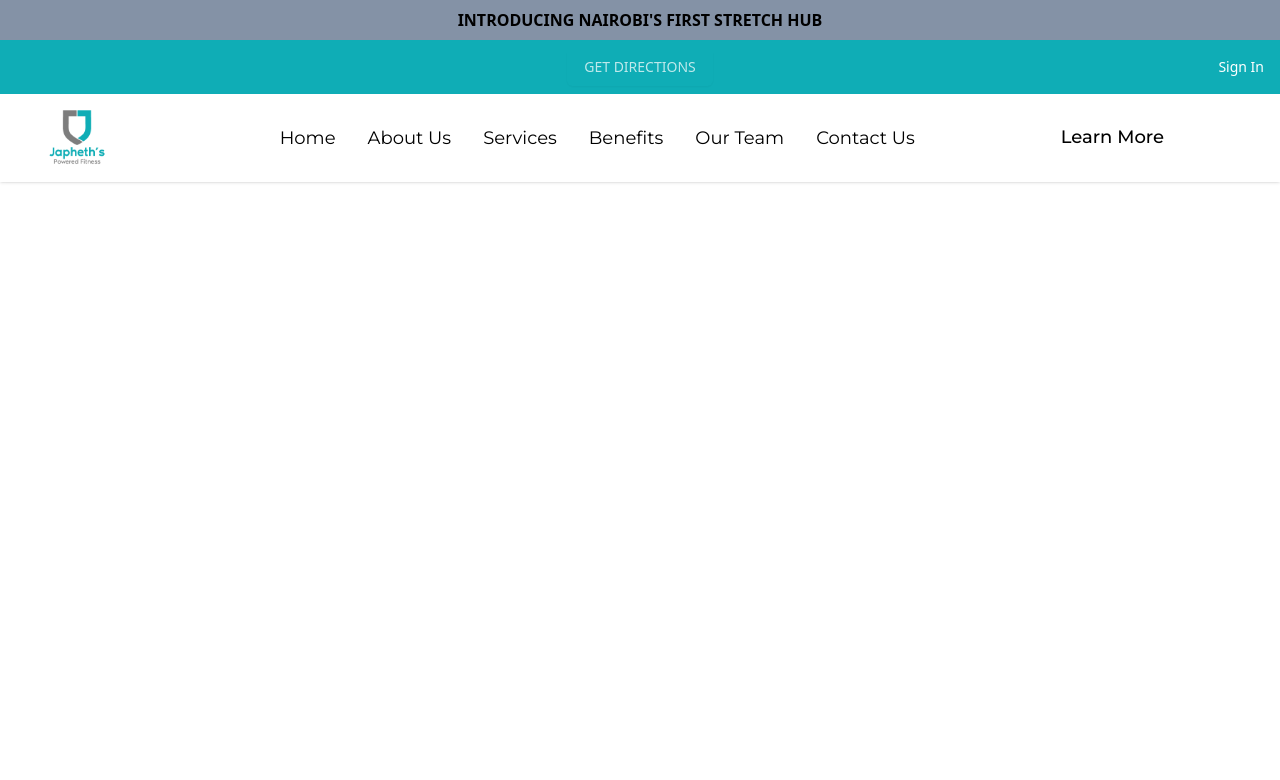
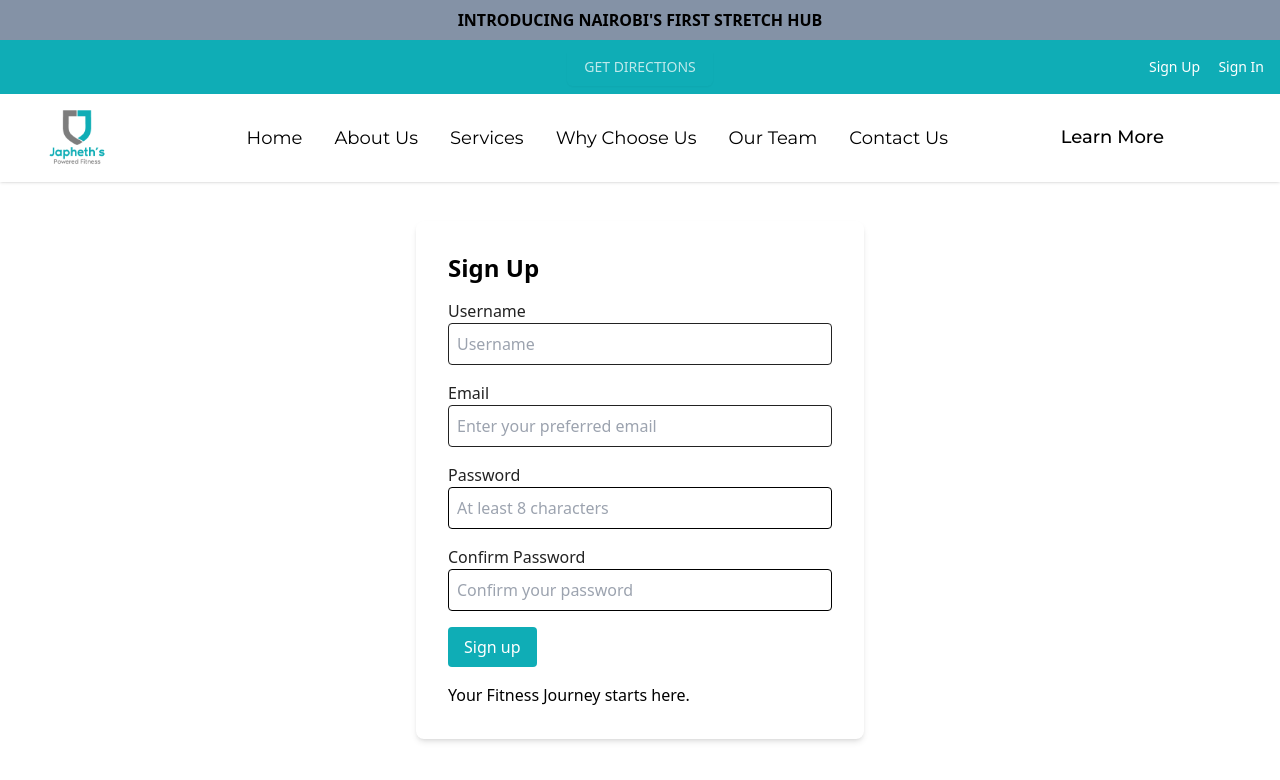
Before and after one commit to meshack-vs-you-all/first-jpf-template, a React (Vite) app: page /signup in a window 1280 px wide. Shown: the top 780 px of the page. Built offline with nearby package versions, Linux system fonts and the light colour scheme.

Commit message:
separate log in and sign up but with better Nav

```diff
--- a/package.json
+++ b/package.json
@@ -16,7 +16,8 @@
     "dotenv": "^16.4.5",
     "react": "^18.2.0",
     "react-dom": "^18.2.0",
-    "react-router-dom": "^6.23.1"
+    "react-router-dom": "^6.23.1",
+    "react-router-hash-link": "^2.4.3"
   },
   "devDependencies": {
     "@types/react": "^18.2.66",
--- a/src/App.jsx
+++ b/src/App.jsx
@@ -1,7 +1,9 @@
 import { BrowserRouter as Router, Route, Routes, Navigate } from 'react-router-dom';
 import Nav from './components/Shared/Nav';
 import AdminDashboard from './components/Admin/AdminDashboard';
-import Auth from './components/Auth/Auth';
+import Auth from './components/Auth/Login';
+import Signup from './components/Auth/Signup';
+import CompleteProfile from './components/Auth/CompleteProfile';
 import UserDashboard from './components/User/UserDashboard';
 import Home from './components/Home/Home';
 import Profile from './components/Profile/Profile';
@@ -16,7 +18,6 @@ import PaymentManagement from './components/Admin/PaymentManagement';
 import Loading from './components/Shared/Loading';
 import { useEffect, useState } from 'react';
 import axios from 'axios';
-import CompleteProfile from './components/Auth/CompleteProfile';
 
 const App = () => {
     const [isAuthenticated, setIsAuthenticated] = useState(false);
@@ -58,6 +59,8 @@ const App = () => {
                 <Routes>
                     <Route path="/" element={<Home />} />
                     <Route path="/auth" element={<Auth />} />
+                    <Route path="/signup" element={<Signup />} />
+                    <Route path="/complete-profile" element={isAuthenticated && !profileComplete ? <CompleteProfile /> : <Navigate to="/" />} />
                     <Route path="/admin" element={isAuthenticated && userRole === 'admin' ? <AdminDashboard /> : <Navigate to="/auth" />} />
                     <Route path="/user" element={isAuthenticated && userRole === 'user' ? <UserDashboard /> : <Navigate to="/auth" />} />
                     <Route path="/profile" element={isAuthenticated ? <Profile /> : <Navigate to="/auth" />} />
@@ -69,7 +72,6 @@ const App = () => {
                     <Route path="/booking-management" element={isAuthenticated && userRole === 'admin' ? <BookingManagement /> : <Navigate to="/auth" />} />
                     <Route path="/user-bookings" element={isAuthenticated ? <UserBookings /> : <Navigate to="/auth" />} />
                     <Route path="/payment-management" element={isAuthenticated && userRole === 'admin' ? <PaymentManagement /> : <Navigate to="/auth" />} />
-                    <Route path="/complete-profile" element={isAuthenticated && !profileComplete ? <CompleteProfile /> : <Navigate to="/" />} />
                 </Routes>
             </main>
         </Router>
--- /dev/null
+++ b/src/components/Auth/Login.jsx
@@ -0,0 +1,65 @@
+// src/components/Auth/Login.jsx
+import  { useState } from 'react';
+import axios from 'axios';
+import { useNavigate } from 'react-router-dom';
+
+const Login = () => {
+    const [formData, setFormData] = useState({ username: '', password: '' });
+    const [error, setError] = useState('');
+    const navigate = useNavigate();
+
+    const handleChange = (e) => {
+        setFormData({ ...formData, [e.target.name]: e.target.value });
+    };
+
+    const handleSubmit = async (e) => {
+        e.preventDefault();
+        try {
+            const response = await axios.post('http://localhost:8000/users/login', formData);
+            localStorage.setItem('token', response.data.access_token);
+            navigate('/user');
+        } catch (error) {
+            setError('Invalid username or password');
+        }
+    };
+
+    return (
+        <div className="flex items-center justify-center min-h-screen bg-white p-5">
+            <div className=" max-w-md w-full bg-white p-8 rounded-lg shadow-xl">
+                <h2 className="text-2xl font-bold mb-4">Sign In</h2>
+                {error && <p className="text-red-500 mb-4">{error}</p>}
+                <form onSubmit={handleSubmit} className="space-y-4">
+                    <div>
+                        <label htmlFor="username" className="block text-gray-700">Username</label>
+                        <input
+                            type="text"
+                            name="username"
+                            placeholder='Enter your username'
+                            value={formData.username}
+                            onChange={handleChange}
+                            className="w-full p-2 border border-gray-300 rounded"
+                        />
+                    </div>
+                    <div>
+                        <label htmlFor="password" className="block text-gray-700">Password</label>
+                        <input
+                            type="password"
+                            name="password"
+                            placeholder='Enter your password'
+                            value={formData.password}
+                            onChange={handleChange}
+                            className="w-full p-2 border border-gray-300 rounded"
+                        />
+                    </div>
+                    <div><a href="#" className="text-sm text-black hover:underline">Forgot Your Password?</a></div>
+                    <button type="submit" className=" w-content px-4 py-2 bg-brand-primary text-white rounded hover:bg-[#61c6dd] active:text-gray-dark ">
+                        Sign in
+                    </button>
+                    <p className="mt-4">New User? <br/>  <a href="/signup">Sign Up</a> and Claim your <span className="text-brand-primary">First Timers 50-minute Intro Stretch</span> starting at $27 (Ksh. 3,516) per session</p>
+                </form>
+            </div>
+        </div>
+    );
+};
+
+export default Login;
--- /dev/null
+++ b/src/components/Auth/Signup.jsx
@@ -0,0 +1,94 @@
+// src/components/Auth/Signup.jsx
+import { useState } from 'react';
+import axios from 'axios';
+import { useNavigate } from 'react-router-dom';
+
+const Signup = () => {
+    const [formData, setFormData] = useState({ username: '', email: '', password: '', confirmPassword: '' });
+    const [error, setError] = useState('');
+    const [passwordMatchError, setPasswordMatchError] = useState('');
+    const navigate = useNavigate();
+
+    const handleChange = (e) => {
+        setFormData({ ...formData, [e.target.name]: e.target.value });
+    };
+
+    const handleSubmit = async (e) => {
+        e.preventDefault();
+        if (formData.password !== formData.confirmPassword) {
+            setPasswordMatchError('Passwords do not match');
+            return;
+        }
+        try {
+            await axios.post('http://localhost:8000/users/', formData);
+            navigate('/auth');
+        } catch (error) {
+            setError('Error creating account');
+        }
+    };
+
+    return (
+        <div className="flex items-center justify-center min-h-screen bg-white p-5">
+            <div className="max-w-md w-full bg-white p-8 rounded-lg shadow-md">
+                <h2 className="text-2xl font-bold mb-4">Sign Up</h2>
+
+                {error && <p className="text-red-500 mb-4">{error}</p>}
+                {passwordMatchError && <p className="text-red-500 mb-4">{passwordMatchError}</p>}
+                <form onSubmit={handleSubmit} className="space-y-4">
+                    <div>
+                        <label htmlFor="username" className="block text-black">Username</label>
+                        <input
+                            type="text"
+                            name="username"
+                            placeholder="Username"
+                            value={formData.username}
+                            onChange={handleChange}
+                            className="w-full p-2 border border-black rounded"
+                        />
+                    </div>
+                    <div>
+                        <label htmlFor="email" className="block text-black">Email</label>
+                        <input
+                            type="email"
+                            name="email"
+                            placeholder="Enter your preferred email"
+                            value={formData.email}
+                            onChange={handleChange}
+                            className="w-full p-2 border border-black rounded"
+                        />
+                    </div>
+                    <div>
+                        <label htmlFor="password" className="block text-black">Password</label>
+                        <input
+                            type="password"
+                            name="password"
+                            placeholder="At least 8 characters"
+
+                            value={formData.password}
+                            onChange={handleChange}
+                            className="w-full p-2 border border-gray-300 rounded"
+                        />
+                    </div>
+                    <div>
+                        <label htmlFor="confirmPassword" className="block text-black">Confirm Password</label>
+                        <input
+                            type="password"
+                            name="confirmPassword"
+                            placeholder="Confirm your password"
+                            value={formData.confirmPassword}
+                            onChange={handleChange}
+                            className="w-full p-2 border border-gray-300 rounded"
+                        />
+                    </div>
+                    <button type="submit" className="w-content px-4 py-2 bg-brand-primary text-white rounded hover:bg-[#61c6dd]">
+                        Sign up
+                    </button>
+                    <p>Your Fitness Journey starts here.</p>
+                </form>
+
+            </div>
+        </div>
+    );
+};
+
+export default Signup;
--- a/src/components/Shared/Nav.jsx
+++ b/src/components/Shared/Nav.jsx
@@ -1,5 +1,5 @@
 import { useState } from 'react';
-import { Link } from 'react-router-dom';
+import { HashLink as Link } from 'react-router-hash-link';
 import { navLinks } from "../../constants";
 
 const Nav = () => {
@@ -27,7 +27,10 @@ const Nav = () => {
           GET DIRECTIONS
         </a>
         <Link to="/auth" className="text-sm font-medium text-white hover:underline absolute right-4">
-          Sign In
+         Sign In
+        </Link>
+        <Link to="/signup" className="text-sm font-medium text-white hover:underline absolute right-20 ">
+          Sign Up
         </Link>
       </div>
 
@@ -41,6 +44,7 @@ const Nav = () => {
             {navLinks.map((item) => (
               <li key={item.label}>
                 <Link
+                  smooth
                   to={item.href}
                   className={`font-montserrat text-lg text-gray-800 hover:text-brand-primary ${activeLink === item.label ? 'active' : ''}`}
                   onClick={() => setActiveLink(item.label)}
@@ -51,7 +55,7 @@ const Nav = () => {
             ))}
           </ul>
           <div className='hidden lg:flex text-lg font-medium font-montserrat mr-24'>
-            <Link to='/#WhyChooseUs' className="text-gray-800 hover:text-brand-primary active:text-brand-primary">Learn More</Link>
+            <Link smooth to='/#WhyChooseUs' className="text-gray-800 hover:text-brand-primary active:text-brand-primary">Learn More</Link>
           </div>
           <div className="lg:hidden relative">
             <button onClick={toggleMenu} className="appearance-none bg-transparent border-none cursor-pointer p-2">
@@ -61,7 +65,7 @@ const Nav = () => {
               <ul className="absolute right-0 top-full bg-white shadow-lg flex flex-col items-start gap-2 p-4 w-48">
                 {navLinks.map((item) => (
                   <li key={item.label} onClick={closeMenu}>
-                    <Link to={item.href} className='block px-4 py-2 text-lg text-black'>
+                    <Link smooth to={item.href} className='block px-4 py-2 text-lg text-black'>
                       {item.label}
                     </Link>
                   </li>
--- a/src/constants/index.js
+++ b/src/constants/index.js
@@ -1,11 +1,14 @@
+
+// src/constants.js
 export const navLinks = [
-    { href: "/", label: "Home" },  // Updated to navigate to home page
-    { href: "/#WhoWeAre", label: "About Us" },
-    { href: "/#WhatWeOffer", label: "Services" },
-    { href: "/#Benefits", label: "Benefits" },
-    { href: "/#OurTeam", label: "Our Team" },
-    { href: "/#Contact", label: "Contact Us" },  // Updated to navigate to contact section
-];
+    { label: 'Home', href: '/#Hero' },
+    { label: 'About Us', href: '/#WhoWeAre' },
+    { label: 'Services', href: '/#WhatWeOffer' },
+    { label: 'Why Choose Us', href: '/#WhyChooseUs' },
+    { label: 'Our Team', href: '/#OurTeam' },
+    { label: 'Contact Us', href: '/#Contact' }
+  ];
+
 
 export const userLinks = [
     { href: "/user/bookings", label: "My Bookings" },
--- a/tailwind.config.js
+++ b/tailwind.config.js
@@ -52,7 +52,8 @@ export default {
       },
       screens: {
         '3xl': '2000px', // Custom breakpoint for wide screens
-      }
+      },
+
     },
   },
   plugins: [],
```
Also changed, not shown: src/api/api.js (+28 -16 lines), src/components/Auth/CompleteProfile.jsx (+7 -5 lines), src/components/Home/Home.jsx (+7 -9 lines), 1 other file (tests, documents, lock files or other folders).
